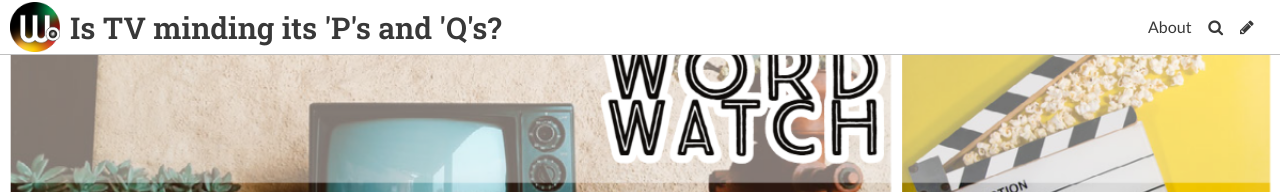
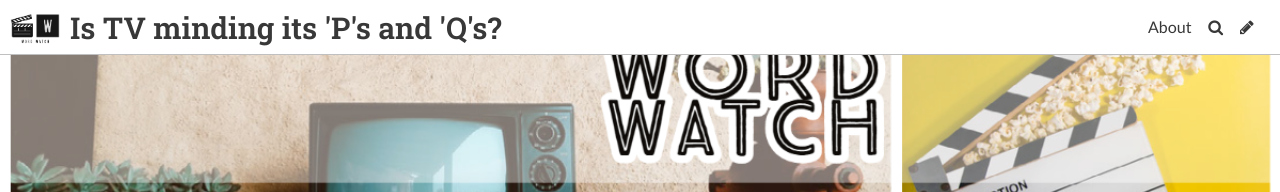
Before and after one commit to caseygrenfell/typography, a Jekyll site: the page built from index.html, in a window 1280 px wide. Shown: the top 192 px of the page. Built offline with Jekyll 4.4.1, drawn with Linux system fonts in a browser that asks for light colours; some web fonts are replaced; the list of posts is cut into pages by our own code.

Commit message:
Update Settings “general”

```diff
--- a/_data/settings.yml
+++ b/_data/settings.yml
@@ -4,7 +4,7 @@ header_text: ""
 footer_text: Copyright 2020 Casey Grenfell
 header_feature_image: ../uploads/my-post-5-.png
 bannerheight: 20vmax
-logo: ../uploads/logonew21.png
+logo: ../uploads/word-watch.png
 favicon: ../uploads/finalfavi.png
 gridlayout: true
 fixednavbar: false
```
Also changed, not shown: uploads/word-watch.png (added).
